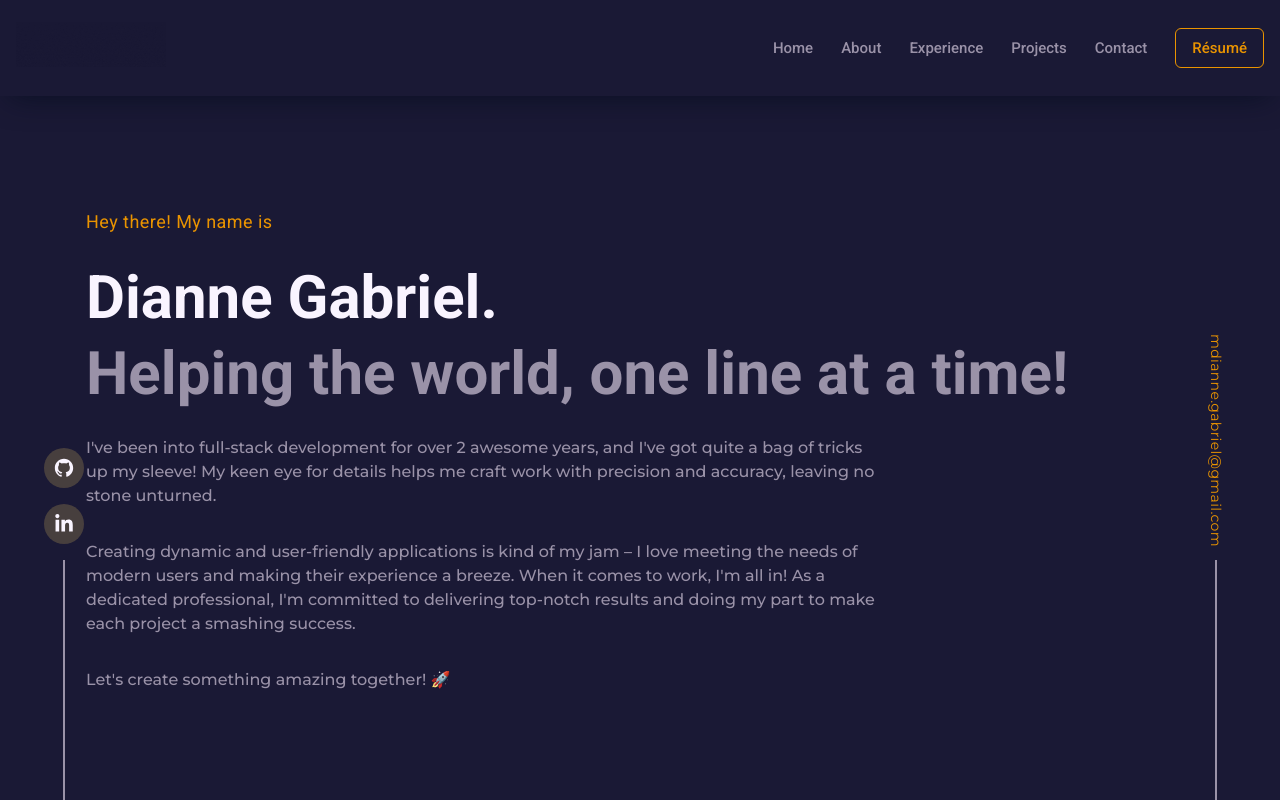
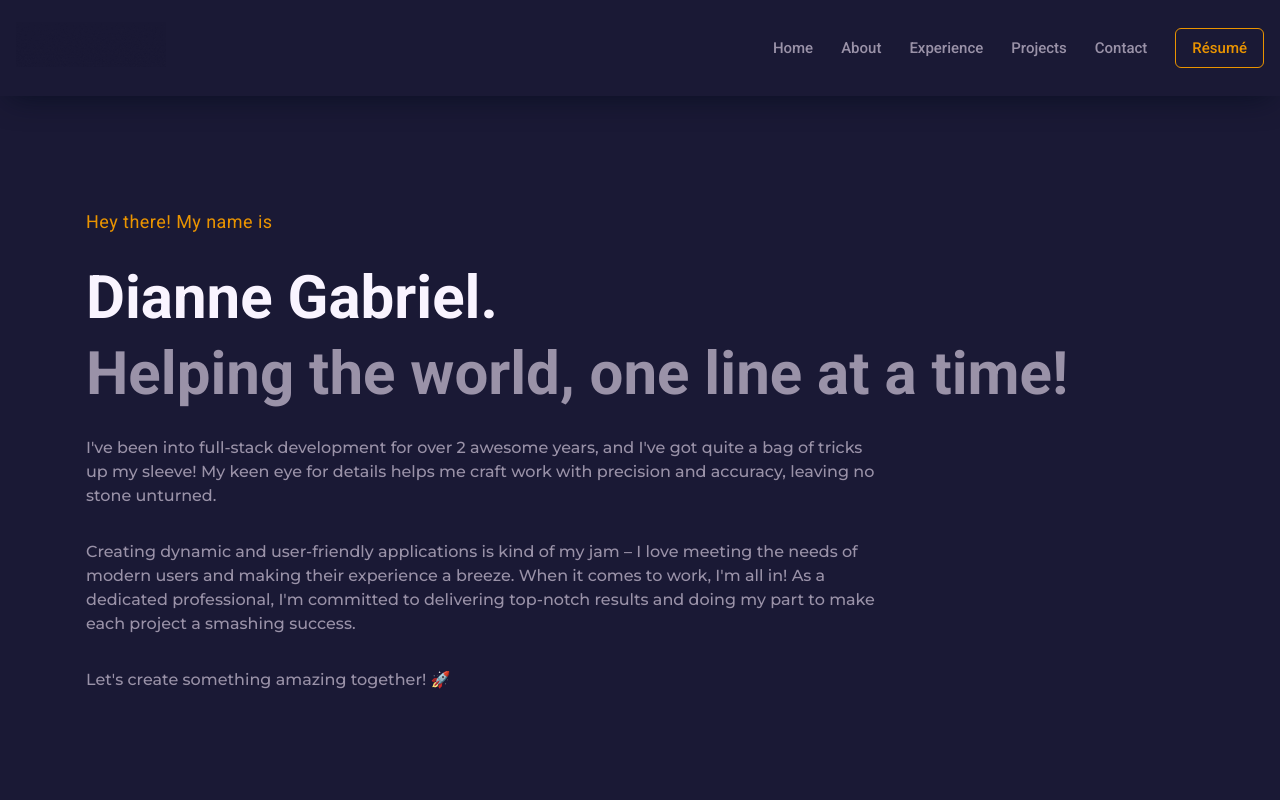
Before and after one commit to diannegabriel/website, a Next.js app: page / in a window 1280 px wide. Built offline with nearby package versions, Linux system fonts and the light colour scheme.

Commit message:
Disable aside elements

```diff
--- a/pages/index.tsx
+++ b/pages/index.tsx
@@ -20,28 +20,28 @@ export default function Home() {
       <main className="w-full h-screen font-bodyFont bg-bodyBgColor text-textLight overflow-x-hidden overflow-y-scroll">
         <Navbar />
         <div className="w-full h-[88vh] xl:flex items-center gap-20 justify-between">
-          <motion.aside
+          {/* <motion.aside
             initial={{ opacity: 0 }}
             animate={{ opacity: 1 }}
             transition={{ delay: 1.5 }}
             className="hidden xl:inline-flex w-32 h-full fixed left-0 bottom-0"
           >
             <Socials />
-          </motion.aside>
+          </motion.aside> */}
           <article className="h-[88vh] w-full mx-auto p-4">
             <Introduction />
             <About />
             <Experience />
             <Projects />
           </article>
-          <motion.aside
+          {/* <motion.aside
             initial={{ opacity: 0 }}
             animate={{ opacity: 1 }}
             transition={{ delay: 1.5 }}
             className="hidden xl:inline-flex w-32 h-full fixed right-0 bottom-0"
           >
             <Email />
-          </motion.aside>
+          </motion.aside> */}
         </div>
       </main>
     </>
```
